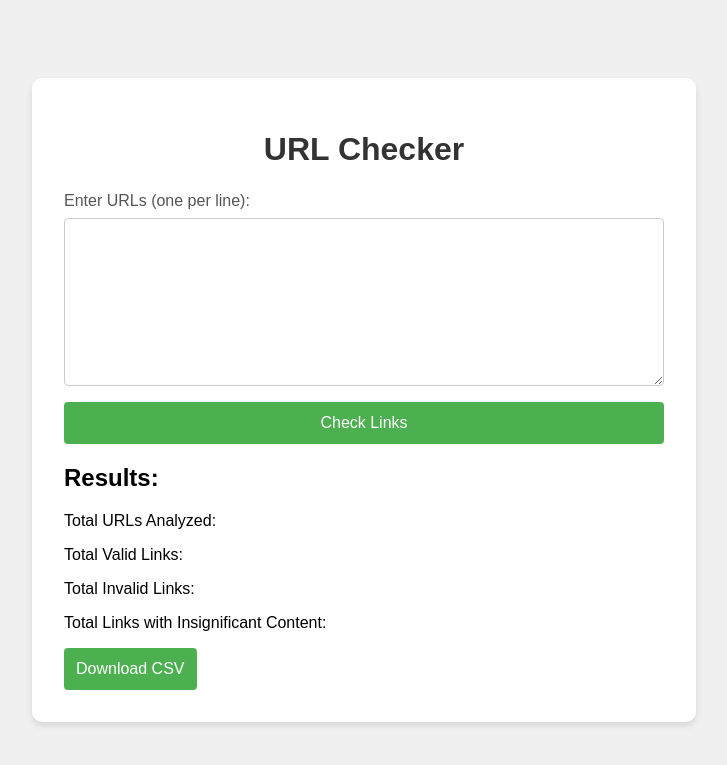
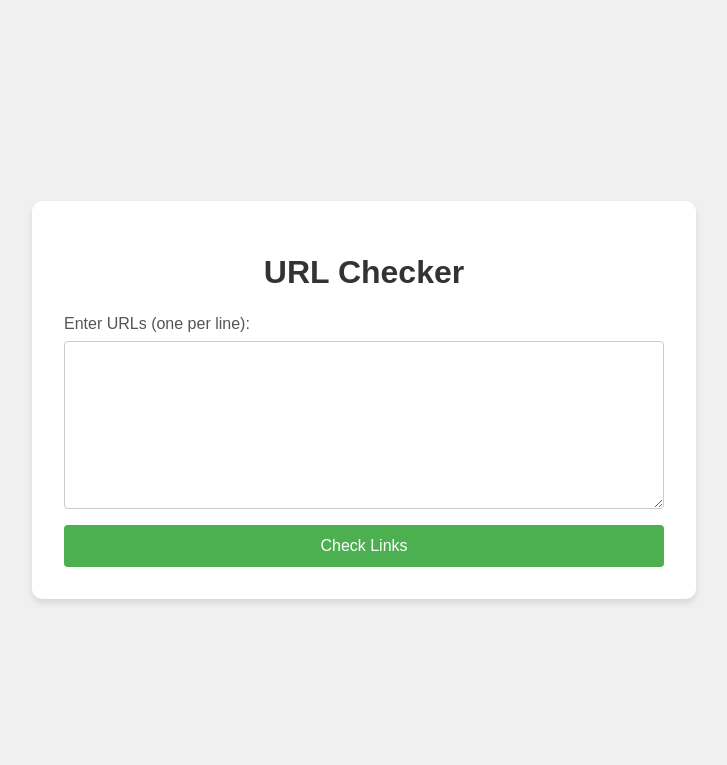
Before and after one commit to forte-technologies/link-checker-v4.1, a Flask app: page / in a window 1280 px wide. Shown: the top 765 px of the page, without its empty margins (276-1003 px from the left). Run offline with Flask 2, Linux system fonts and the light colour scheme.

Commit message:
Update index.html

```diff
--- a/linkappv4.1/templates/index.html
+++ b/linkappv4.1/templates/index.html
@@ -57,49 +57,16 @@
         button:hover {
             background-color: #45a049;
         }
-        #results {
-            margin-top: 1rem;
-        }
     </style>
 </head>
 <body>
     <div class="container">
         <h1>URL Checker</h1>
-        <form id="urlForm">
+        <form action="/check_links" method="post">
             <label for="urls">Enter URLs (one per line):</label>
             <textarea id="urls" name="urls" rows="10" required></textarea>
             <button type="submit">Check Links</button>
         </form>
-        <div id="results">
-            <h2>Results:</h2>
-            <p>Total URLs Analyzed: <span id="total_urls"></span></p>
-            <p>Total Valid Links: <span id="valid_links"></span></p>
-            <p>Total Invalid Links: <span id="invalid_links"></span></p>
-            <p>Total Links with Insignificant Content: <span id="insignificant_content"></span></p>
-            <button onclick="window.location.href='/download_csv'">Download CSV</button>
-        </div>
     </div>
-    <script src="https://code.jquery.com/jquery-3.6.0.min.js"></script>
-    <script>
-        $(document).ready(function() {
-            $('#urlForm').submit(function(e) {
-                e.preventDefault();
-                $.ajax({
-                    type: "POST",
-                    url: "/check_links",
-                    data: $(this).serialize(),
-                    success: function(response) {
-                        $('#total_urls').text(response.total_urls);
-                        $('#valid_links').text(response.valid_links);
-                        $('#invalid_links').text(response.invalid_links);
-                        $('#insignificant_content').text(response.insignificant_content);
-                    },
-                    error: function() {
-                        alert('Error processing your request');
-                    }
-                });
-            });
-        });
-    </script>
 </body>
 </html>
```
